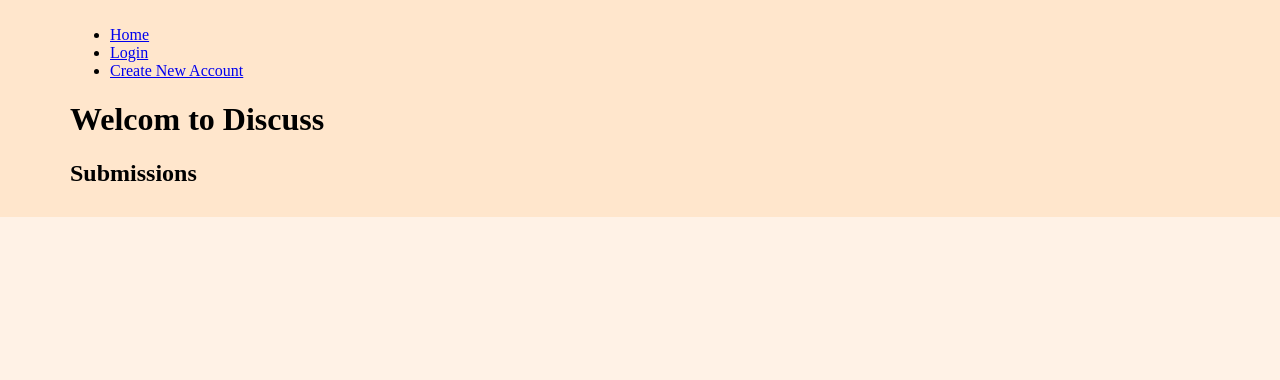
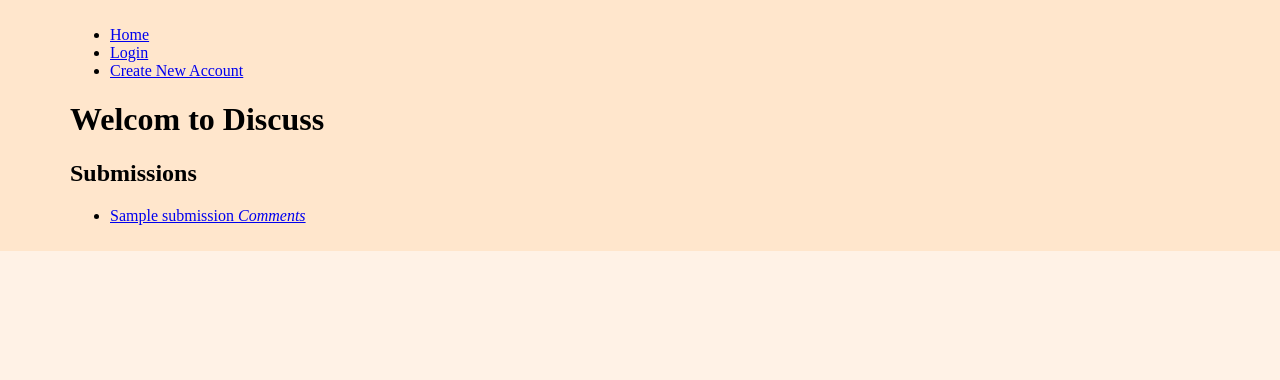
Before and after one commit to kalnynsh/discuss, a Django app: template templates/home.html in a window 1280 px wide; the page is wider, and only the part inside the window is pictured. Shown: the top 380 px of that part. Run offline with Django 3.2, Linux system fonts and the light colour scheme; the template is opened without the code that fills it: most values are stand-ins (such as "Sample title", 1, 10 or a date in 2020).

Commit message:
In /links/templates add ul>li with submission.title(link url), Comments (link submission-detail).

```diff
--- a/links/views.py
+++ b/links/views.py
@@ -128,6 +128,6 @@ class HomeView(TemplateView):
 
     def get_context_data(self, **kwargs):
         ctx = super(HomeView, self).get_context_data(**kwargs)
-        ctx['submission'] = Link.objects.all()
+        ctx['submissions'] = Link.objects.all()
 
         return ctx
--- a/templates/home.html
+++ b/templates/home.html
@@ -4,4 +4,14 @@
 {% block content %}
     <h1>Welcom to Discuss</h1>
     <h2>Submissions</h2>
+    <ul>
+        {% for submission in submissions %}
+        <li>
+            <a href="{{ submission.url }}" target="_blank">
+                {{ submission.title }}
+            </a>
+            <i><a href="{% url 'submission-detail' pk=submission.pk %}">Comments</a></i>
+        </li>
+        {% endfor %}
+    </ul>
 {% endblock %}
```
